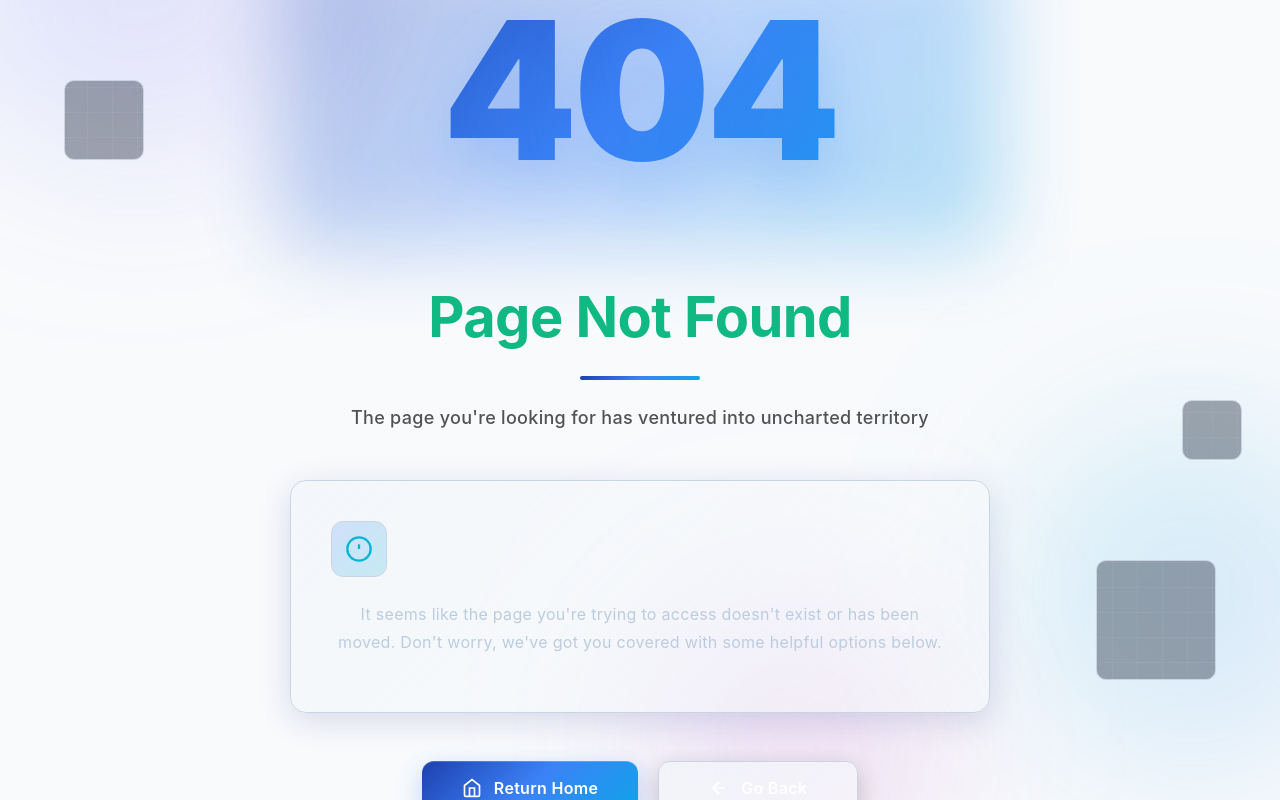
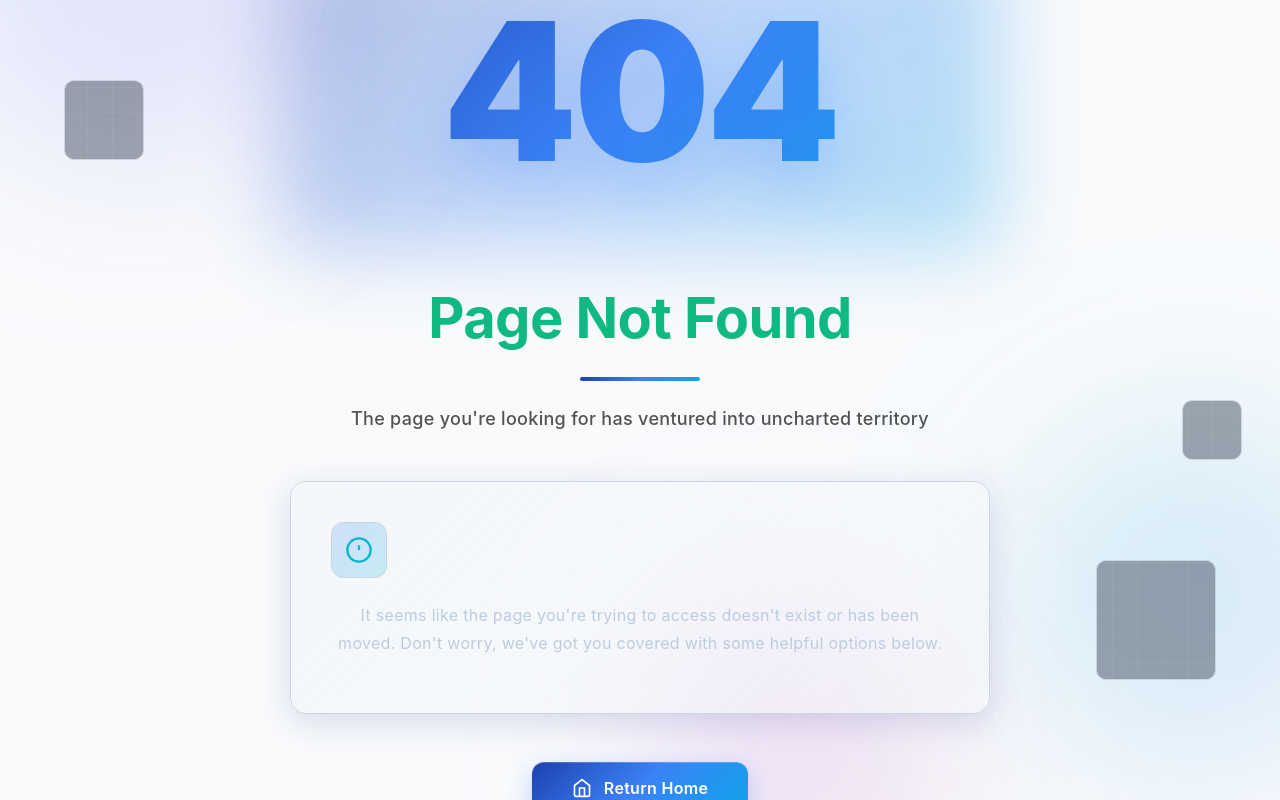
Before and after one commit to aanjan123/gym-frontend-web, a React (Vite) app: page /404 in a window 1280 px wide. Built offline with nearby package versions, Linux system fonts and the light colour scheme.

Commit message:
fix: remove css for unused part

```diff
--- a/src/pages/NotFound/index.css
+++ b/src/pages/NotFound/index.css
@@ -351,26 +351,6 @@ body {
   transform: translateY(0);
 }
 
-/* Secondary button */
-.btn-secondary {
-  background: linear-gradient(135deg, rgba(30, 41, 59, 0.8), rgba(15, 23, 42, 0.6));
-  color: var(--text-primary);
-  border: 1.5px solid var(--border-color);
-  box-shadow: 0 8px 24px 0 rgba(0, 0, 0, 0.2);
-}
-
-.btn-secondary:hover {
-  border-color: var(--accent-color);
-  background: linear-gradient(135deg, rgba(30, 41, 59, 1), rgba(15, 23, 42, 0.8));
-  transform: translateY(-2px);
-  box-shadow:
-    0 12px 32px 0 rgba(6, 182, 212, 0.2),
-    inset 1px 1px 0 0 rgba(255, 255, 255, 0.1);
-}
-
-.btn-secondary:active {
-  transform: translateY(0);
-}
 
 /* Button content and shimmer effect */
 .btn-content {
@@ -389,10 +369,6 @@ body {
 
 .btn-primary:hover .btn-icon {
   transform: scale(1.1);
-}
-
-.btn-secondary:hover .btn-icon {
-  transform: rotate(-15deg);
 }
 
 .btn-shimmer {
@@ -683,7 +659,4 @@ body {
     border: 1px solid var(--border-color);
   }
 
-  .btn-secondary {
-    background: linear-gradient(135deg, rgba(241, 245, 249, 0.8), rgba(248, 250, 252, 0.6));
-  }
 }
--- a/src/pages/NotFound/index.tsx
+++ b/src/pages/NotFound/index.tsx
@@ -67,19 +67,6 @@ export const NotFound: React.FC = () => {
             </span>
             <div className="btn-shimmer"></div>
           </button>
-
-          <button
-            onClick={() => window.history.back()}
-            className="btn btn-secondary"
-          >
-            <span className="btn-content">
-              <svg className="btn-icon" viewBox="0 0 24 24" fill="none" stroke="white" strokeWidth="2">
-                <line x1="19" y1="12" x2="5" y2="12"></line>
-                <polyline points="12 19 5 12 12 5"></polyline>
-              </svg>
-              <span style={{ color: 'white' }}>Go Back</span>
-            </span>
-          </button>
         </div>
       </div>
 
```
